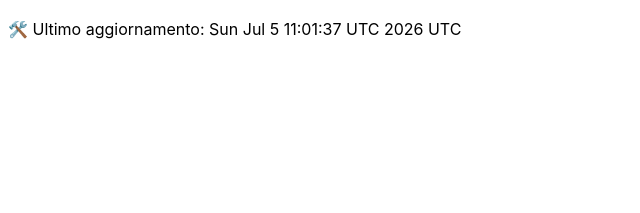
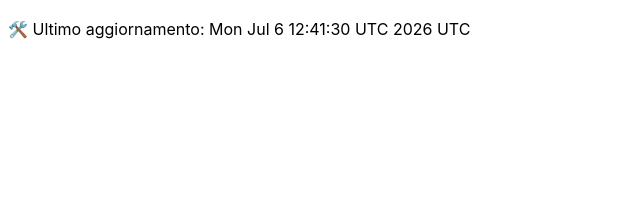
Before and after one commit to DanteTrb/DanteTrb.github.io, a Jekyll site: the page built from badges.md, in a window 1280 px wide. Shown: the top 213 px of the page, without its empty margins (0-640 px from the left). Built offline with Jekyll 4.4.1, drawn with Linux system fonts in a browser that asks for light colours; our own code applies the rules of GitHub Pages for plain Markdown files.

```diff
--- a/badges.md
+++ b/badges.md
@@ -1 +1 @@
-🛠️ Ultimo aggiornamento: Sun Jul  5 11:01:37 UTC 2026 UTC
+🛠️ Ultimo aggiornamento: Mon Jul  6 12:41:30 UTC 2026 UTC
```
